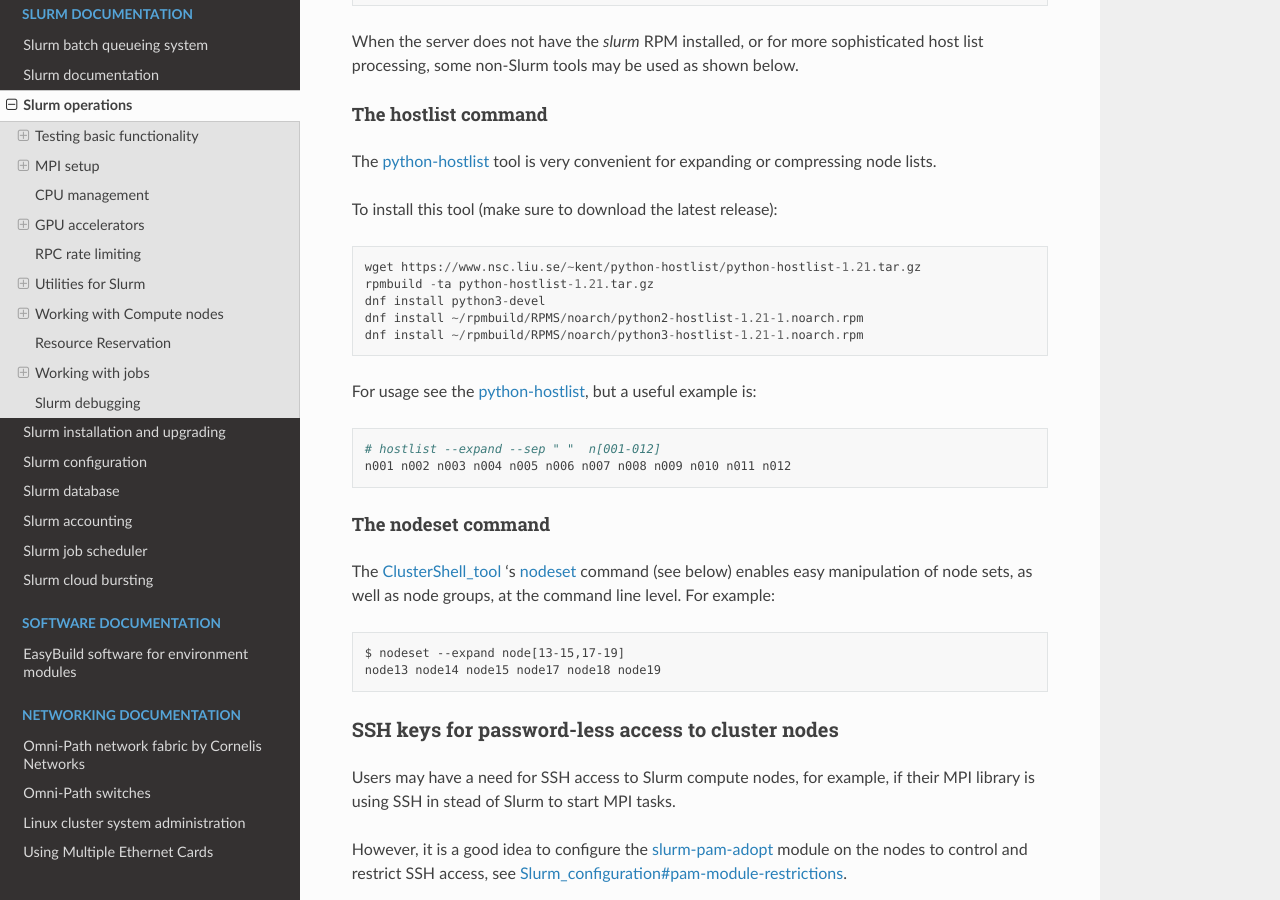
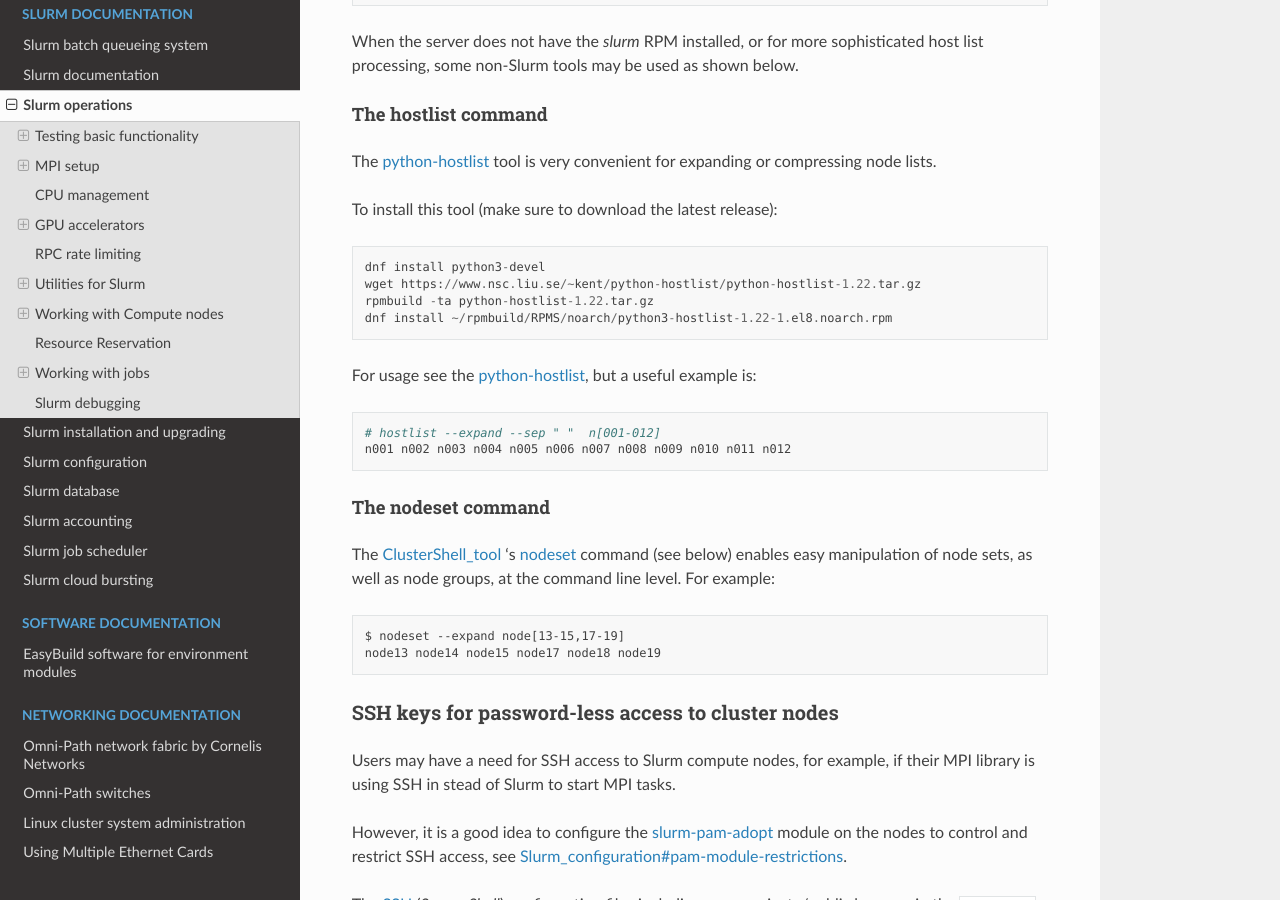
Before and after one commit to OleHolmNielsen/Niflheim_system, a Sphinx documentation site: the page built from docs/Slurm_operations.rst, in a window 1280 px wide and 900 px high, scrolled down 7284 px. Built offline with Sphinx 7.4.7 and the Read the Docs theme 2.0.0, drawn with Linux system fonts in a browser that asks for light colours.

Commit message:
python-hostlist

```diff
--- a/docs/Slurm_operations.rst
+++ b/docs/Slurm_operations.rst
@@ -340,11 +340,10 @@ The python-hostlist_ tool is very convenient for expanding or compressing node l
 
 To install this tool (make sure to download the latest release)::
 
-  wget https://www.nsc.liu.se/~kent/python-hostlist/python-hostlist-1.21.tar.gz
-  rpmbuild -ta python-hostlist-1.21.tar.gz
   dnf install python3-devel
-  dnf install ~/rpmbuild/RPMS/noarch/python2-hostlist-1.21-1.noarch.rpm
-  dnf install ~/rpmbuild/RPMS/noarch/python3-hostlist-1.21-1.noarch.rpm
+  wget https://www.nsc.liu.se/~kent/python-hostlist/python-hostlist-1.22.tar.gz
+  rpmbuild -ta python-hostlist-1.22.tar.gz
+  dnf install ~/rpmbuild/RPMS/noarch/python3-hostlist-1.22-1.el8.noarch.rpm
 
 For usage see the python-hostlist_, but a useful example is::
 
```
